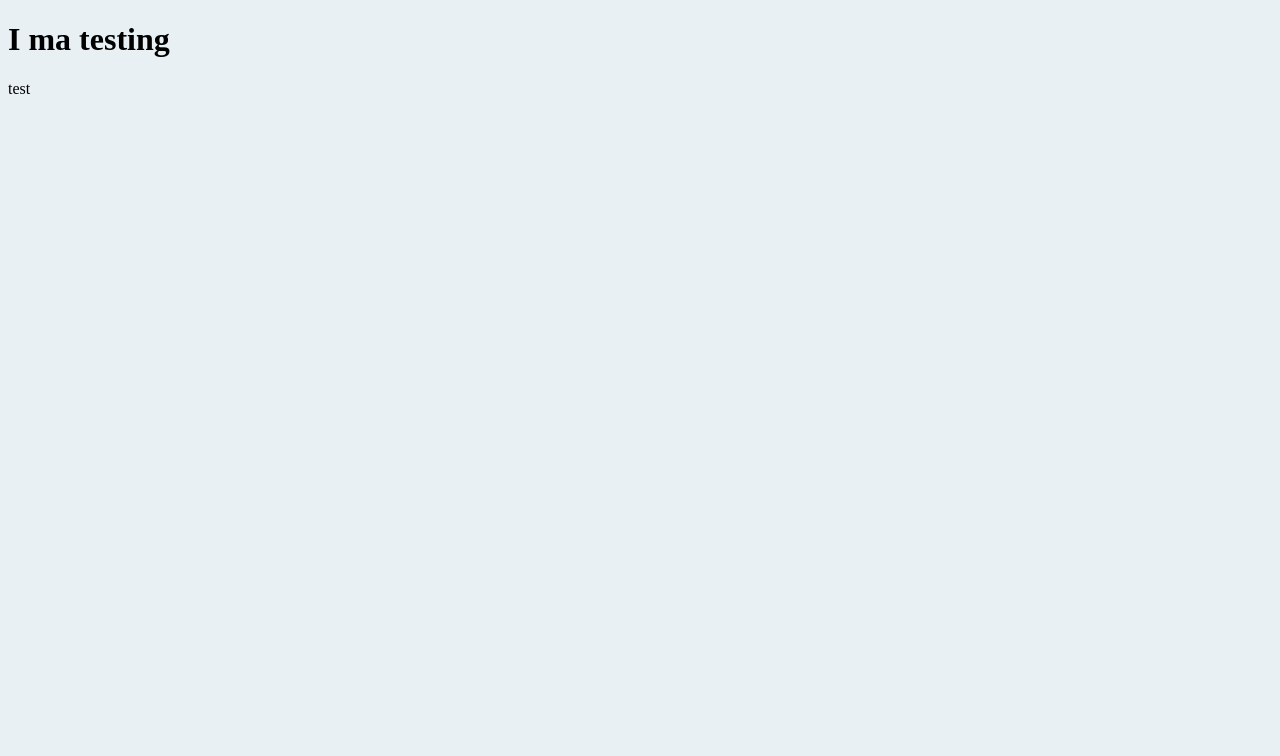
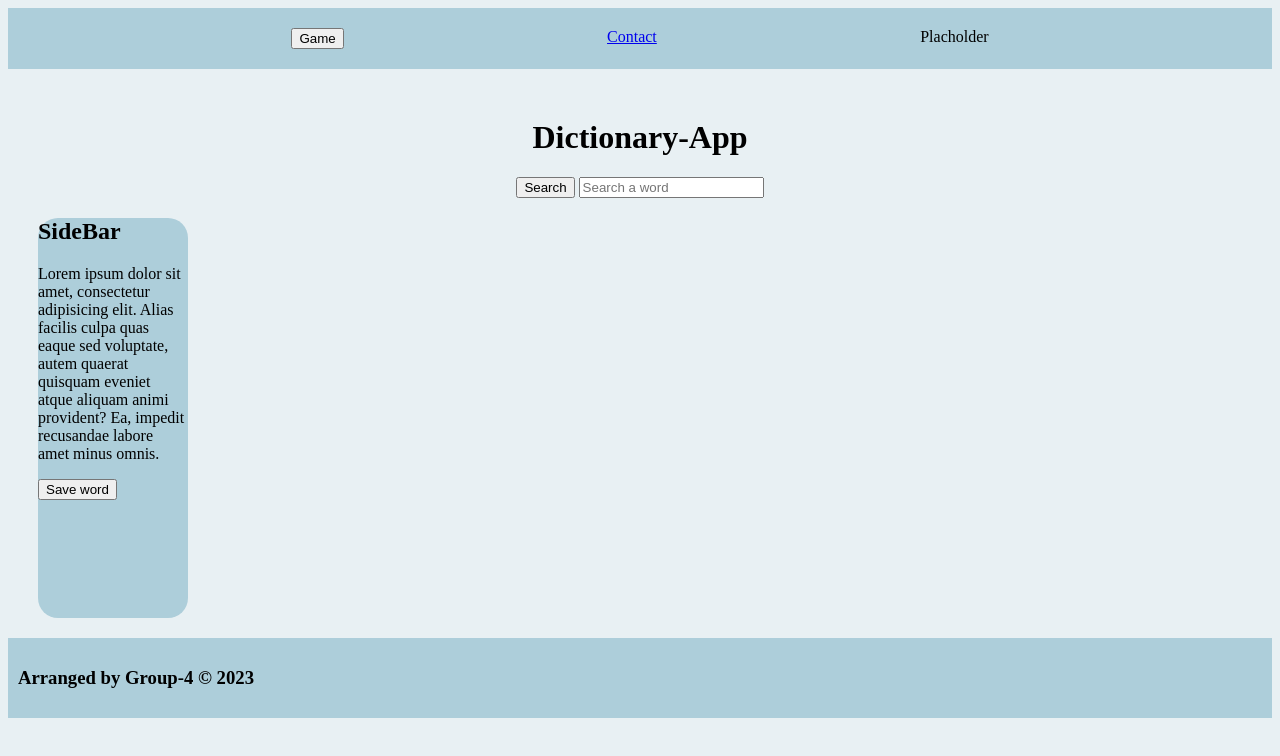
Before and after one commit to digidoor/dictionary-app, a plain HTML site: page index.html in a window 1280 px wide. Drawn offline with Linux system fonts and the light colour scheme.

Commit message:
Added starter code

```diff
--- a/assets/script.js
+++ /dev/null
@@ -1 +0,0 @@
-console.log("assets/script.js is linked");
--- a/assets/style.css
+++ b/assets/style.css
@@ -1,3 +1,29 @@
 body {
   background-color: rgb(232, 240, 243);
 }
+
+nav {
+  background-color: rgb(173, 206, 218);
+  padding: 20px;
+  display: flex;
+  justify-content: space-evenly;
+}
+
+.conatiner {
+  text-align: center;
+  margin-top: 50px;
+}
+
+.sidebar {
+  background-color: rgb(173, 206, 218);
+  width: 150px;
+  height: 400px;
+  margin-left: 30px;
+  border-radius: 20px;
+}
+
+footer {
+  background-color: rgb(173, 206, 218);
+  padding: 10px;
+  margin-top: 20px;
+}
--- a/index.html
+++ b/index.html
@@ -7,11 +7,31 @@
     <title>Dictionary-App</title>
     <link rel="stylesheet" href="./assets/style.css" />
   </head>
+  <nav>
+    <button>Game</button>
+    <a href="Contact">Contact</a>
+    <span>Placholder</span>
+  </nav>
+  <body>
+    <div class="conatiner">
+      <h1>Dictionary-App</h1>
+      <button>Search</button>
+      <input type="text" placeholder="Search a word" id="input" />
+    </div>
 
-  <h1>I ma testing</h1>
-  <body>
-    test
+    <aside class="sidebar">
+      <h2>SideBar</h2>
+      <p>
+        Lorem ipsum dolor sit amet, consectetur adipisicing elit. Alias facilis
+        culpa quas eaque sed voluptate, autem quaerat quisquam eveniet atque
+        aliquam animi provident? Ea, impedit recusandae labore amet minus omnis.
+      </p>
+      <button>Save word</button>
+    </aside>
 
+    <footer>
+      <h3>Arranged by Group-4 &copy 2023</h3>
+    </footer>
     <script src="./assets/script.js"></script>
   </body>
 </html>
```
Also changed, not shown: 1 other file.
